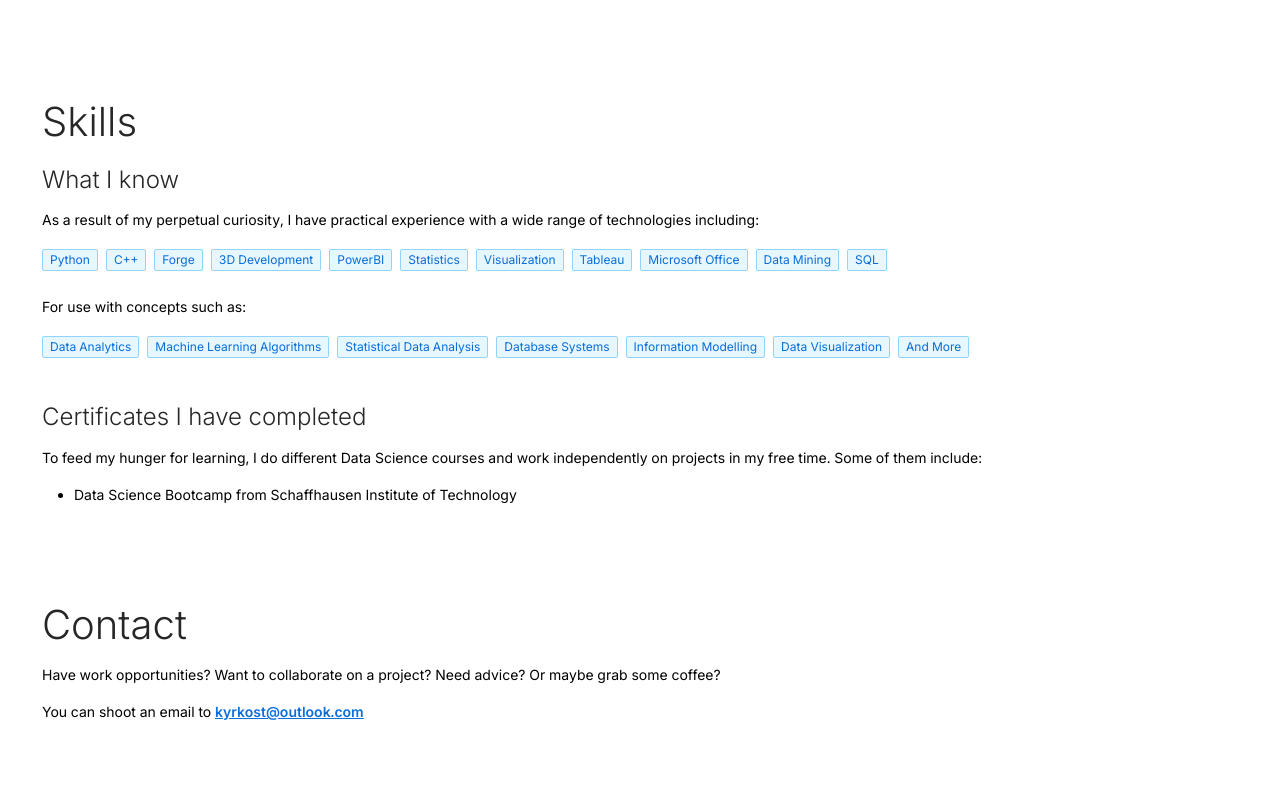
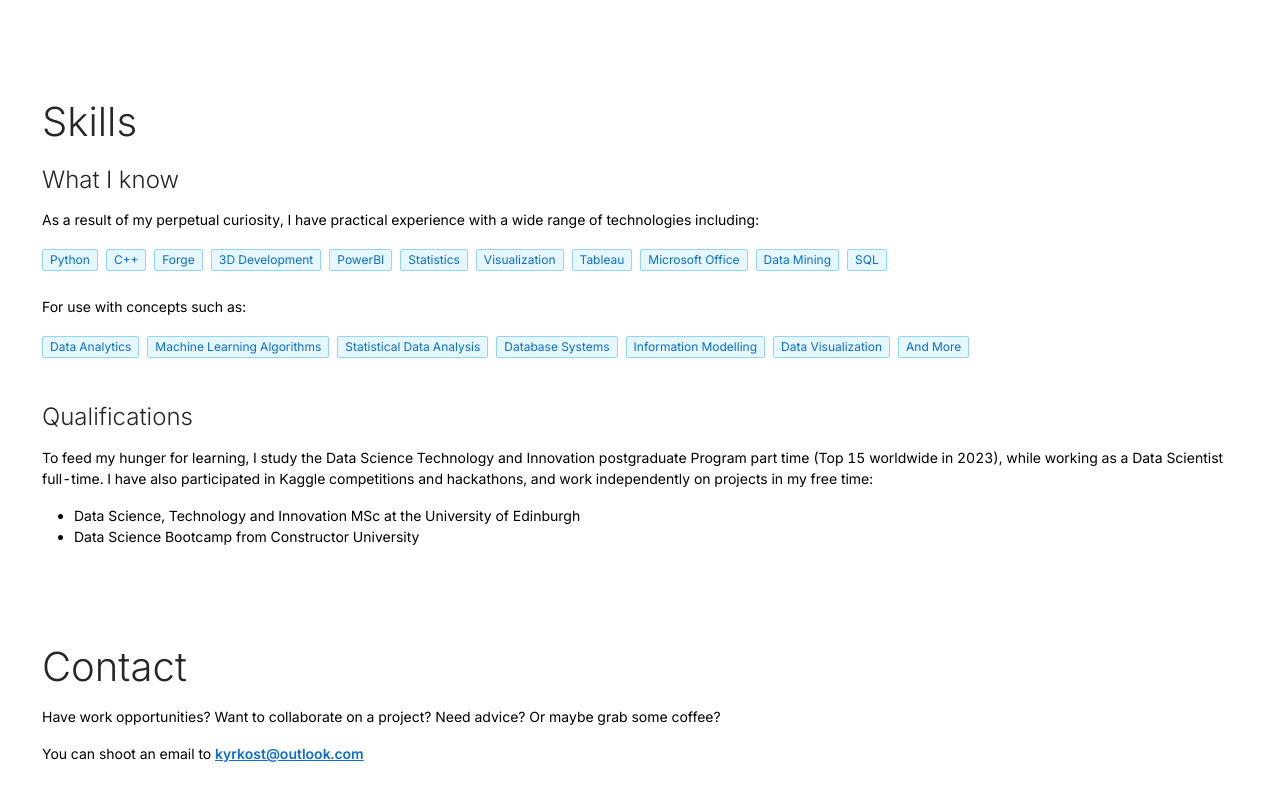
Before and after one commit to konskyrt/Personal_portfolio_site, a Next.js app: page / in a window 1280 px wide. Shown: the part 2360-3160 px from the top of the page. Built offline with nearby package versions, Linux system fonts and the light colour scheme.

Commit message:
Update index.js

```diff
--- a/components/common/SkillsSection/index.js
+++ b/components/common/SkillsSection/index.js
@@ -39,12 +39,13 @@ const SkillsSection = () => {
           <Tag color="blue">And More</Tag>
         </div>
 
-        <h4>Certificates I have completed</h4>
+        <h4>Qualifications</h4>
         <p>
-          To feed my hunger for learning, I do different Data Science courses and work independently on projects in my free time. Some of them include:
+          To feed my hunger for learning, I study the Data Science Technology and Innovation postgraduate Program part time (Top 15 worldwide in 2023), while working as a Data Scientist full-time. I have also participated in Kaggle competitions and hackathons, and work independently on projects in my free time:
         </p>
         <ul>
-          <li>Data Science Bootcamp from Schaffhausen Institute of Technology</li>
+          <li>Data Science, Technology and Innovation MSc at the University of Edinburgh</li>
+          <li>Data Science Bootcamp from Constructor University</li>
         </ul>
       </div>
     </Fade>
```
